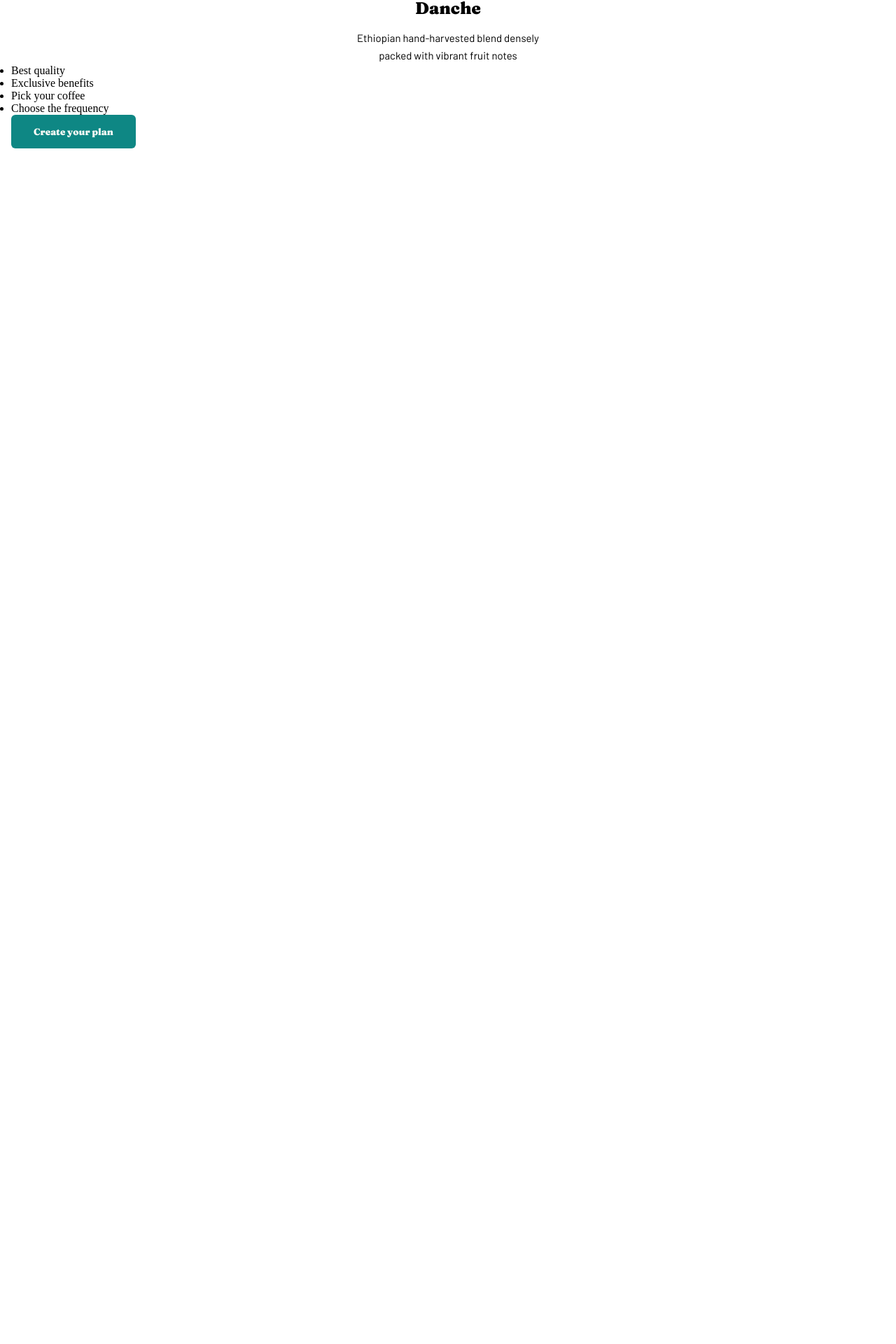
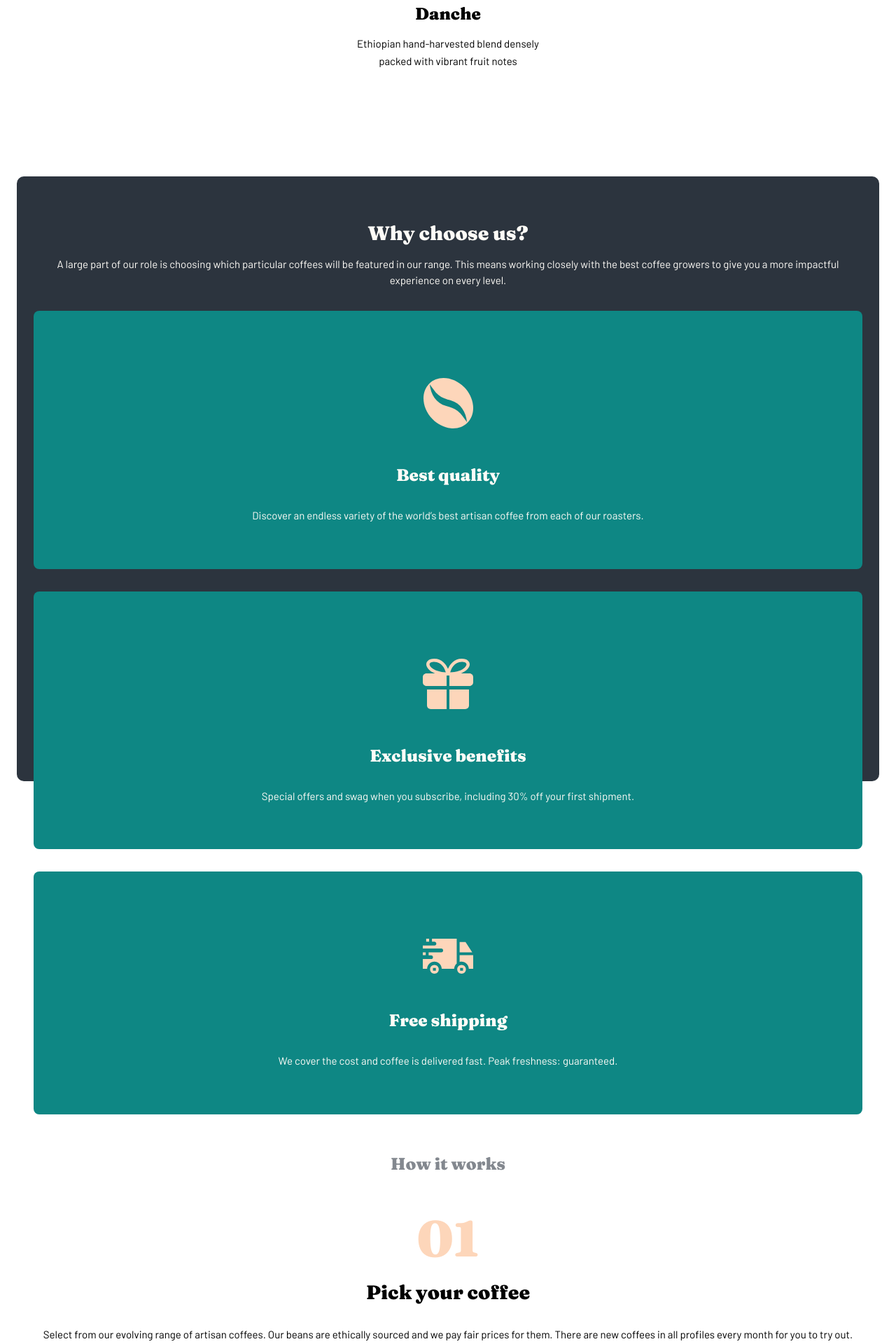
Before and after one commit to DrKlonk/fem-coffee, a Vue app: page / in a window 1280 px wide. Shown: the part 1539-3459 px from the top of the page at 70% size. Before the commit the page ends 1767 px from the top, so only its background shows below. Built offline with nearby package versions, Linux system fonts and the light colour scheme.

Commit message:
why choose us and how it works

```diff
--- a/src/assets/content.js
+++ b/src/assets/content.js
@@ -24,3 +24,45 @@ export const coffeeCollection = [
       "Ethiopian hand-harvested blend densely packed with vibrant fruit notes",
   },
 ]
+
+export const uniqueSellingPoints = [
+  {
+    img: "coffee-bean",
+    heading: "Best quality",
+    paragraph:
+      "Discover an endless variety of the world’s best artisan coffee from each of our roasters.",
+  },
+  {
+    img: "gift",
+    heading: "Exclusive benefits",
+    paragraph:
+      "Special offers and swag when you subscribe, including 30% off your first shipment.",
+  },
+  {
+    img: "truck",
+    heading: "Free shipping",
+    paragraph:
+      "We cover the cost and coffee is delivered fast. Peak freshness: guaranteed.",
+  },
+]
+
+export const steps = [
+  {
+    number: "01",
+    heading: "Pick your coffee",
+    paragraph:
+      "Select from our evolving range of artisan coffees. Our beans are ethically sourced and we pay fair prices for them. There are new coffees in all profiles every month for you to try out.",
+  },
+  {
+    number: "02",
+    heading: "Choose the frequency",
+    paragraph:
+      "Customize your order frequency, quantity, even your roast style and grind type. Pause, skip or cancel your subscription with no commitment through our online portal.",
+  },
+  {
+    number: "03",
+    heading: "Receive and enjoy!",
+    paragraph:
+      "We ship your package within 48 hours, freshly roasted. Sit back and enjoy award-winning world-class coffees curated to provide a distinct tasting experience.",
+  },
+]
--- a/src/components/layout/Header.vue
+++ b/src/components/layout/Header.vue
@@ -26,4 +26,7 @@ export default {
   align-items: center;
   padding: 1rem 0 2rem 0;
 }
+.logo {
+  width: 10rem;
+}
 </style>
--- a/src/pages/home/Home.vue
+++ b/src/pages/home/Home.vue
@@ -8,6 +8,7 @@
     >
     <template v-slot:button><AppButton /></template>
   </HeroImage>
+
   <section class="our-collection">
     <h2 class="our-collection__heading">our collection</h2>
     <ul class="our-collection__list">
@@ -22,36 +23,54 @@
   </section>
 
   <section class="why-us">
-    <ul>
-      <li>Best quality</li>
-      <li>Exclusive benefits</li>
+    <h2 class="why-us__heading">Why choose us?</h2>
+    <p class="why-us__paragraph">
+      A large part of our role is choosing which particular coffees will be
+      featured in our range. This means working closely with the best coffee
+      growers to give you a more impactful experience on every level.
+    </p>
+    <ul class="why-us__list">
+      <li class="why-us__item" v-for="usp in localUsps" :key="usp">
+        <USP :usp="usp" />
+      </li>
     </ul>
   </section>
 
   <section class="how-it-works">
-    <ul>
-      <li>Pick your coffee</li>
-      <li>Choose the frequency</li>
+    <h3 class="how-it-works__heading">How it works</h3>
+
+    <ul class="how-it-works__list">
+      <li class="how-it-works__item" v-for="step in localSteps" :key="step">
+        <Step :step="step" />
+      </li>
     </ul>
-    <AppButton />
   </section>
+
+  <AppButton />
 </template>
 
 <script>
 import HeroImage from "@/components/ui/HeroImage"
 import AppButton from "@/components/ui/AppButton.vue"
-import { coffeeCollection } from "@/assets/content"
-import Coffee from "@/components/ui/Coffee.vue"
+import { coffeeCollection, uniqueSellingPoints, steps } from "@/assets/content"
+import Coffee from "@/pages/home/Coffee.vue"
+import USP from "@/pages/home/USP.vue"
+import Step from "@/pages/home/Step.vue"
+
 export default {
   name: "Home",
   components: {
-    HeroImage,
     AppButton,
     Coffee,
+    HeroImage,
+    Step,
+    USP,
   },
   data() {
     return {
       localCoffeeCollection: coffeeCollection,
+      localUsps: uniqueSellingPoints,
+      localSteps: steps,
     }
   },
 }
@@ -63,6 +82,7 @@ export default {
   display: flex;
   flex-direction: column;
   align-items: center;
+
   &__heading {
     font-size: 2.5rem;
     background: -webkit-linear-gradient($color-grey, rgba($color-grey, 0.5));
@@ -79,4 +99,45 @@ export default {
     align-items: center;
   }
 }
+
+.why-us {
+  margin-top: 8rem;
+  text-align: center;
+  padding: 1.5rem;
+  color: $color-light-cream;
+
+  &::before {
+    position: absolute;
+    left: 1.5rem;
+    z-index: -1;
+    content: "";
+    width: calc(100% - 3rem);
+    height: 54rem;
+    background-color: $color-dark-grey;
+    border-radius: $br-large;
+  }
+
+  &__list {
+    list-style: none;
+  }
+
+  &__heading {
+    margin-top: 4rem;
+    font-size: 1.75rem;
+  }
+
+  &__paragraph {
+    margin-top: 1rem;
+  }
+}
+
+.how-it-works {
+  &__heading {
+    text-align: center;
+    color: $color-grey;
+  }
+  &__list {
+    list-style: none;
+  }
+}
 </style>
--- /dev/null
+++ b/src/pages/home/Step.vue
@@ -0,0 +1,36 @@
+<template>
+  <div class="step">
+    <h2 class="step__number">{{ step.number }}</h2>
+    <h1 class="step__heading">{{ step.heading }}</h1>
+    <p class="step__paragraph">{{ step.paragraph }}</p>
+  </div>
+</template>
+<script>
+export default {
+  name: "Step",
+  props: {
+    step: {
+      type: Object,
+      required: true,
+    },
+  },
+}
+</script>
+
+<style lang="scss" scoped>
+.step {
+  text-align: center;
+  margin-top: 3rem;
+  &__number {
+    color: $color-pale-orange;
+    font-size: 4.5rem;
+  }
+  &__heading {
+    margin-top: 1rem;
+    font-size: 1.75rem;
+  }
+  &__paragraph {
+    margin-top: 2rem;
+  }
+}
+</style>
--- /dev/null
+++ b/src/pages/home/USP.vue
@@ -0,0 +1,44 @@
+<template>
+  <article class="usp">
+    <img
+      class="usp__icon"
+      :src="require(`@/assets/home/desktop/icon-${usp.img}.svg`)"
+      :alt="usp.img"
+    />
+    <h3 class="usp__heading">
+      {{ usp.heading }}
+    </h3>
+    <p class="usp__paragraph">
+      {{ usp.paragraph }}
+    </p>
+  </article>
+</template>
+
+<script>
+export default {
+  name: "USP",
+  props: {
+    usp: {
+      type: Object,
+      required: true,
+    },
+  },
+}
+</script>
+
+<style lang="scss" scoped>
+.usp {
+  background-color: $color-cyan;
+  margin: 2rem 0;
+  padding: 6rem 2rem 4rem 2rem;
+  border-radius: $br-medium;
+
+  &__icon {
+    margin-bottom: 3rem;
+  }
+
+  &__heading {
+    margin-bottom: 2rem;
+  }
+}
+</style>
--- a/src/scss/main.scss
+++ b/src/scss/main.scss
@@ -1,6 +1,6 @@
 html {
   box-sizing: border-box;
-  padding: 1rem;
+  padding: 1.5rem;
 }
 
 *,
@@ -31,6 +31,8 @@ h3 {
 
 p {
   font-family: Barlow, Arial, Helvetica, sans-serif;
+  font-size: 0.9375rem;
+  line-height: 1.5625;
 }
 
 .m-bottom-medium {
--- a/src/scss/variables.scss
+++ b/src/scss/variables.scss
@@ -3,3 +3,8 @@ $color-dark-grey-blue: #333d4b;
 $color-pale-orange: #fdd6ba;
 $color-light-cream: #fefcf7;
 $color-grey: #83888f;
+$color-dark-grey: #2c343e;
+
+$br-large: 0.625rem;
+$br-medium: 0.5rem;
+$br-small: 0.375rem;
```
Also changed, not shown: src/pages/home/Coffee.vue (renamed from src/components/ui/Coffee.vue).
